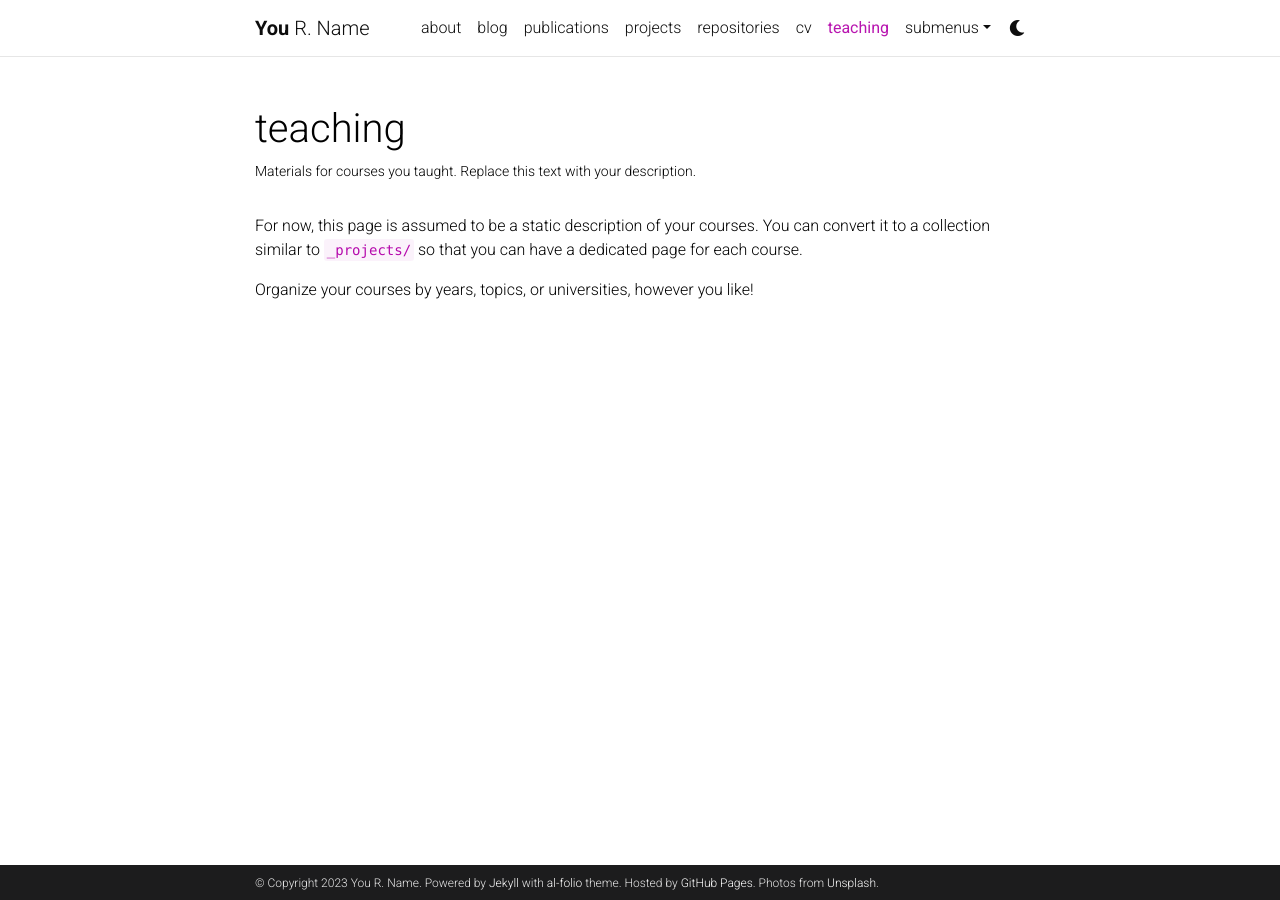
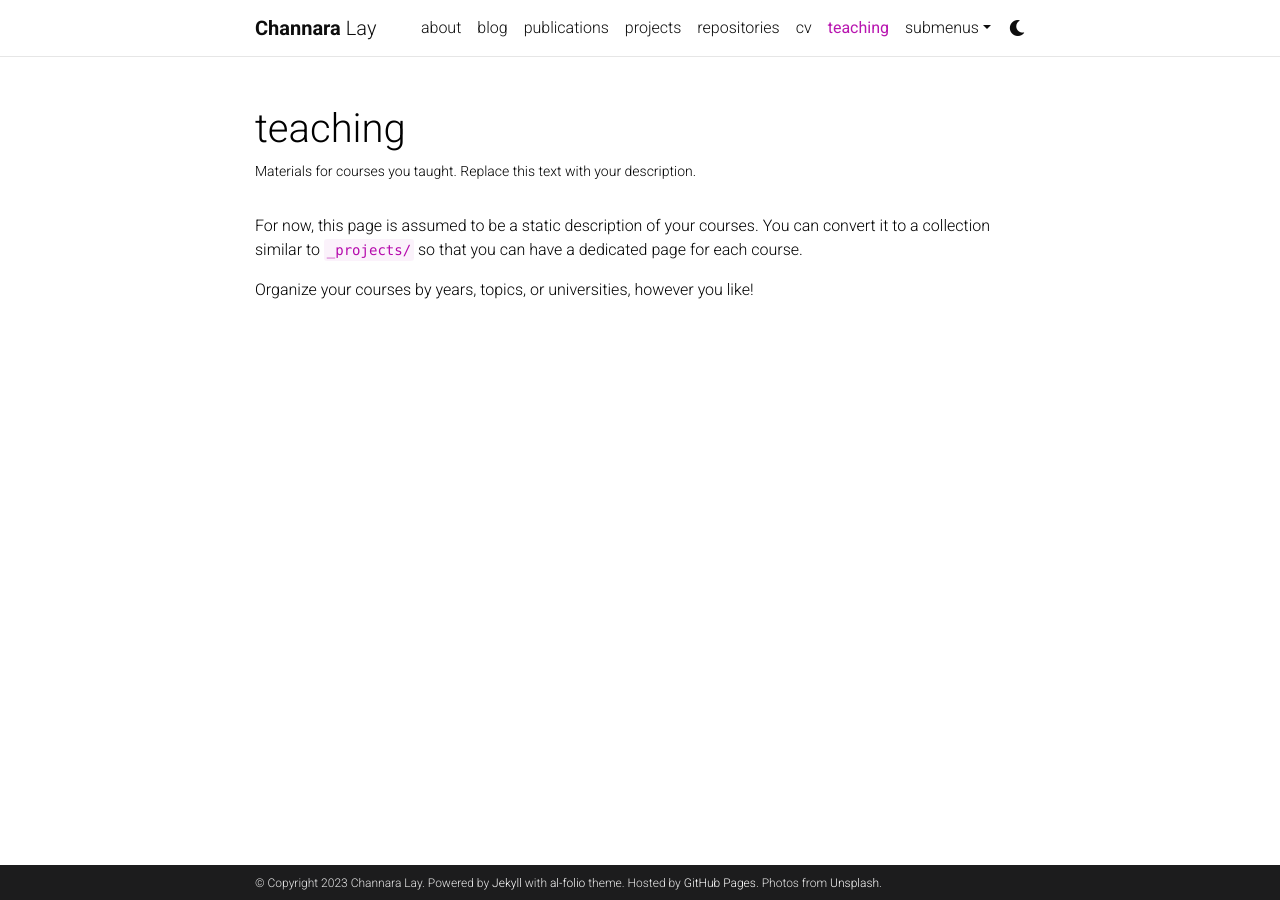
Before and after one commit to lainara6/lainara6.github.io, a Jekyll site: the page built from _pages/teaching.md, in a window 1280 px wide. Built offline with Jekyll 4.4.1, drawn with Linux system fonts in a browser that asks for light colours; comment, search, counter and statistics services are not loaded; a style sheet for code colours, icons or effects is not loaded.

Commit message:
Updated: config

```diff
--- a/_config.yml
+++ b/_config.yml
@@ -3,9 +3,9 @@
 # -----------------------------------------------------------------------------
 
 title: blank # the website title (if blank, full name will be used instead)
-first_name: You
-middle_name: R.
-last_name: Name
+first_name: Channara
+middle_name:
+last_name: Lay
 email: you@example.com
 description: > # the ">" symbol means to ignore newlines until "footer_text:"
   A simple, whitespace theme for academics. Based on [*folio](https://github.com/bogoli/-folio) design.
```
